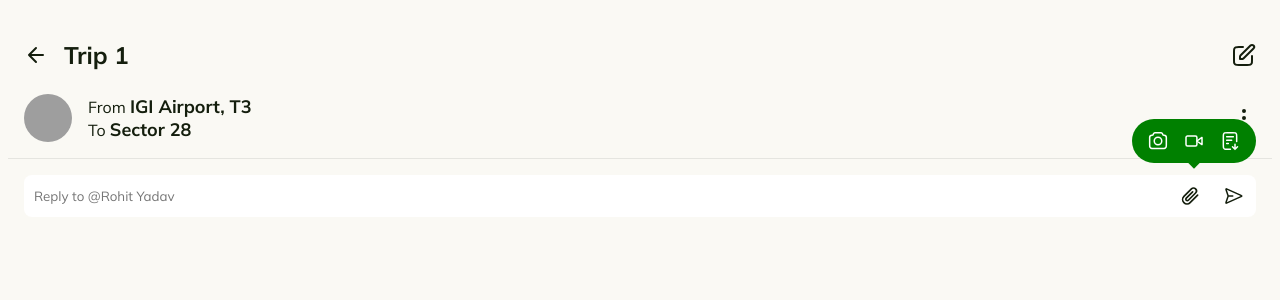
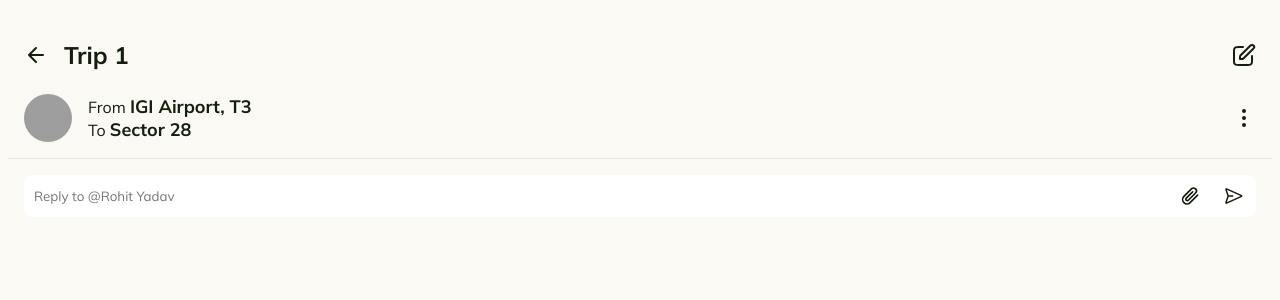
Before and after one commit to shm-dsgn/corider-task-ts, a React (Create React App) app: page / in a window 1280 px wide. Shown: the top 300 px of the page. Built offline with nearby package versions, Linux system fonts and the light colour scheme; grey boxes are pictures that could not be loaded.

Commit message:
changed usestate value

```diff
--- a/src/components/Input/Input.tsx
+++ b/src/components/Input/Input.tsx
@@ -5,7 +5,7 @@ import Send from "../../icons/Send.svg";
 import FilePopup from "../FilePopup/FilePopup";
 
 const Input = () => {
-  const [showFilePopup, setShowFilePopup] = useState(true);
+  const [showFilePopup, setShowFilePopup] = useState(false);
 
   return (
     <div className="input-block">
```
